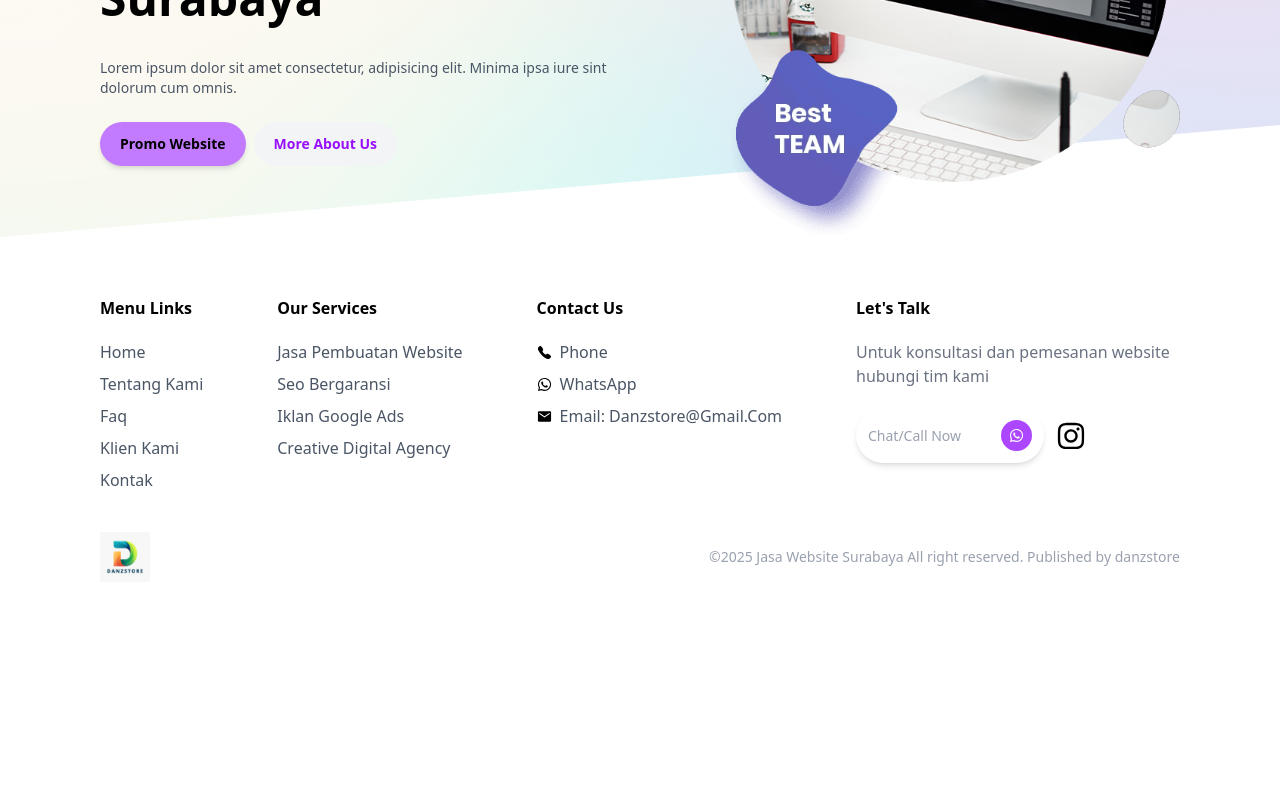
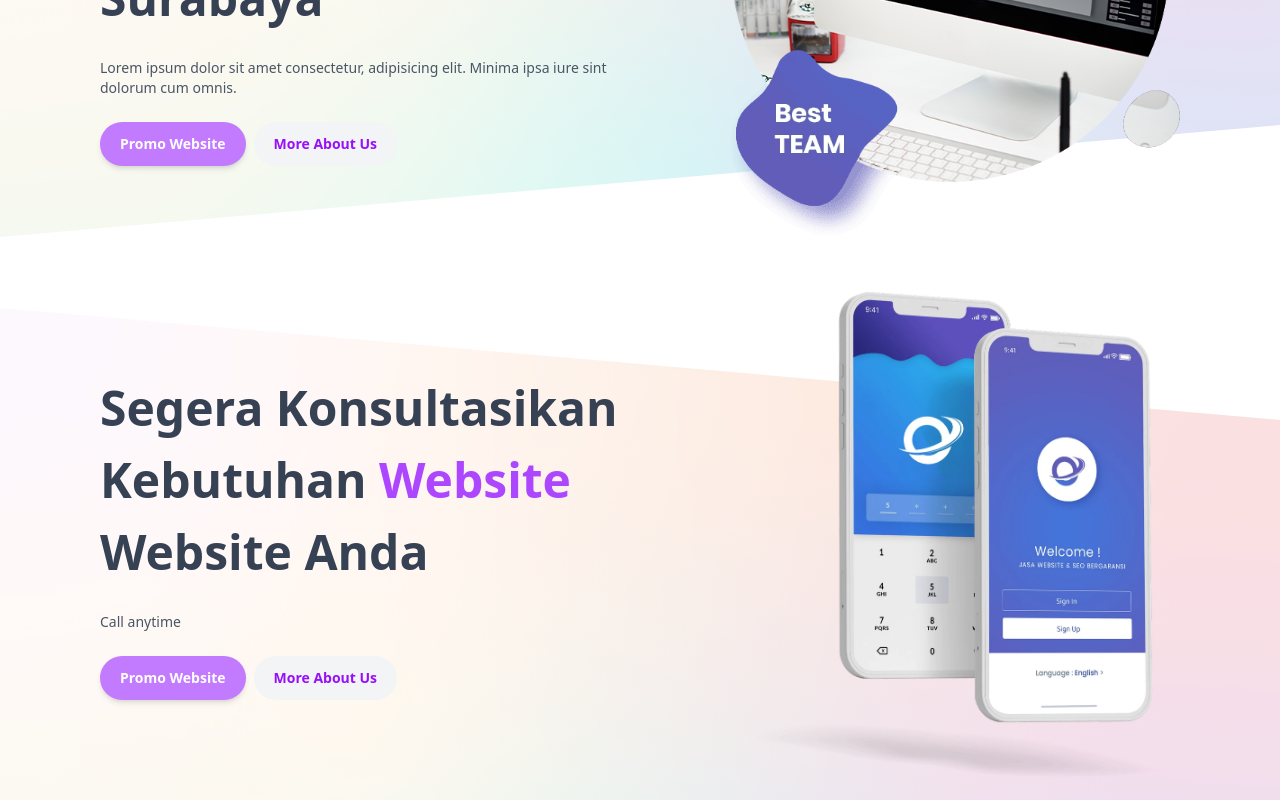
Before and after one commit to wshena/danzstore-company-profile, a Next.js app: page / in a window 1280 px wide. Shown: the part 400-1200 px from the top of the page. Before the commit the page ends 1014 px from the top, so only its background shows below. Built offline with nearby package versions, Linux system fonts and the light colour scheme.

Commit message:
feat:finish ConsultSection component

```diff
--- a/src/app/layout.tsx
+++ b/src/app/layout.tsx
@@ -4,6 +4,7 @@ import "./globals.css";
 import Navbar from "@/components/Navbar";
 import Footer from "@/components/Footer";
 import AppContainer from "@/components/container/AppContainer";
+import ConsultSection from "@/components/sections/ConsultSection";
 
 const geistSans = Geist({
   variable: "--font-geist-sans",
@@ -33,6 +34,7 @@ export default function RootLayout({
         <AppContainer>
           <Navbar />
           {children}
+          <ConsultSection />
           <Footer />
         </AppContainer>
       </body>
--- a/src/app/page.tsx
+++ b/src/app/page.tsx
@@ -6,18 +6,21 @@ import Link from "next/link";
 export default function Home() {
   return (
     <main className="pt-25 md:pt-30 relative overflow-hidden">
+      {/* background color */}
       <div className="absolute inset-0 bg-[url(/image/bg-jasa-web-sby.png)] bg-cover opacity-30 z-0 transform -skew-y-5 -translate-y-1/8"/>
+
       <ContentContainer>
+        {/* landing section */}
         <section id="landing" className="relative py-10 md:py-7 flex flex-col md:flex-row md:items-center md:justify-between gap-10 md:gap-6">
           {/* typowriting */}
           <div className="w-full md:w-[50%] space-y-6">
-            <h1 className="capitalize text-[2rem] lg:text-[3rem] font-semibold">
+            <h1 className="capitalize text-[2rem] lg:text-[3rem] font-semibold text-gray-700">
               jasa pembuatan <span className="text-purple-500">website</span> terbaik di surabaya
             </h1>
             <p className="text-sm text-gray-600">Lorem ipsum dolor sit amet consectetur, adipisicing elit. Minima ipsa iure sint dolorum cum omnis.</p>
             <div className="flex items-center gap-2">
               <Link href={'#'}>
-                <Button className="bg-purple-400 shadow-md cursor-pointer hover:scale-105 text-sm font-semibold">
+                <Button className="bg-purple-400 shadow-md cursor-pointer hover:scale-105 text-sm font-semibold text-white">
                   <span>promo website</span>
                 </Button>
               </Link>
--- a/src/components/Footer.tsx
+++ b/src/components/Footer.tsx
@@ -46,7 +46,7 @@ const Footer = () => {
   return (
     <footer className="w-full">
       <ContentContainer>
-        <div className="py-5 md:py-8 space-y-10">
+        <div className="py-10 md:py-20 space-y-10">
           {/* links */}
           <div className='w-full flex flex-col md:flex-row md:flex-wrap lg:flex-nowrap gap-10 md:gap-6 lg:gap-0 items-start md:justify-between'>
             {/* menu links */}
--- /dev/null
+++ b/src/components/sections/ConsultSection.tsx
@@ -0,0 +1,45 @@
+import Image from 'next/image'
+import Link from 'next/link'
+import React from 'react'
+import Button from '../buttons/Button'
+import ContentContainer from '../container/ContentContainer'
+
+const ConsultSection = () => {
+  return (
+    <div className="relative overflow-hidden">
+      {/* background color */}
+      <div className="absolute inset-0 bg-[url(/image/bg-jasa-web-sby.png)] bg-cover opacity-30 z-0 transform skew-y-5 translate-y-25"/>
+
+      <ContentContainer>
+        <section id="landing" className="relative py-10 md:py-7 flex flex-col md:flex-row md:items-center md:justify-between gap-10 md:gap-6">
+          {/* typewriting */}
+          <div className="w-full md:w-[60%] space-y-6">
+            <h1 className="capitalize text-[1.5rem] md:text-[2rem] lg:text-[3rem] font-semibold text-gray-700">
+              segera konsultasikan kebutuhan <span className="text-purple-500">website</span> website anda
+            </h1>
+            <p className="text-sm text-gray-600">Call anytime</p>
+            <div className="flex items-center gap-2">
+              <Link href={'#'}>
+                <Button className="bg-purple-400 shadow-md cursor-pointer hover:scale-105 text-sm font-semibold text-white">
+                  <span>promo website</span>
+                </Button>
+              </Link>
+              <Link href={'#'}>
+                <Button className="bg-gray-100 cursor-pointer hover:bg-purple-400 text-sm font-semibold text-purple-600 group">
+                  <span className="group-hover:text-white">more about us</span>
+                </Button>
+              </Link>
+            </div>
+          </div>
+
+          {/* image */}
+          <div className="w-full h-[300px] md:w-[400px] md:h-[400px] xl:w-[450px] xl:h-[488px]">
+            <Image src={'/image/design-mobile-jasa-website-surabaya-.webp'} alt="jasa-website-surabay-rev.png" width={500} height={500} className="w-full h-full" />
+          </div>
+        </section>
+      </ContentContainer>
+    </div>
+  )
+}
+
+export default ConsultSection
```
Also changed, not shown: public/image/design-mobile-jasa-website-surabaya-.webp (added).
